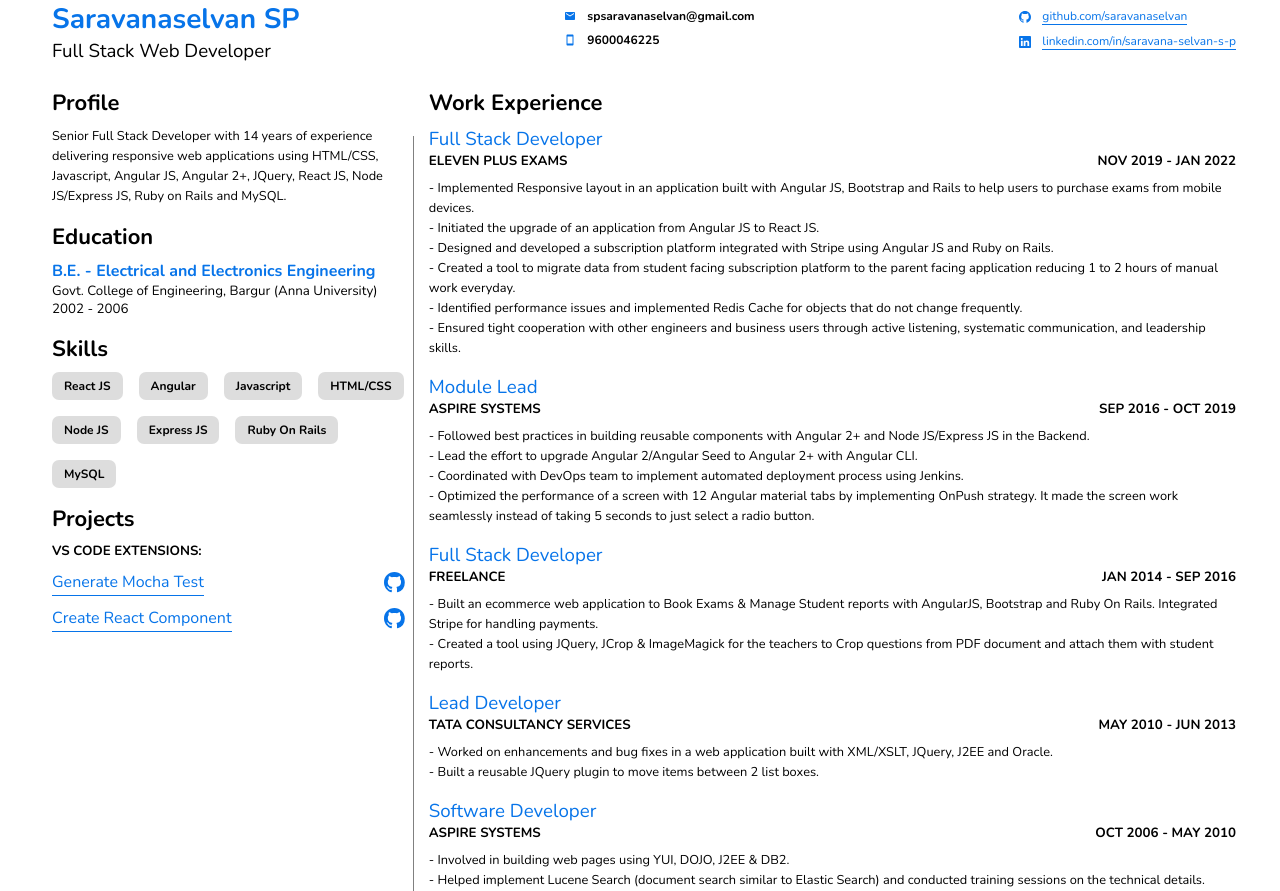
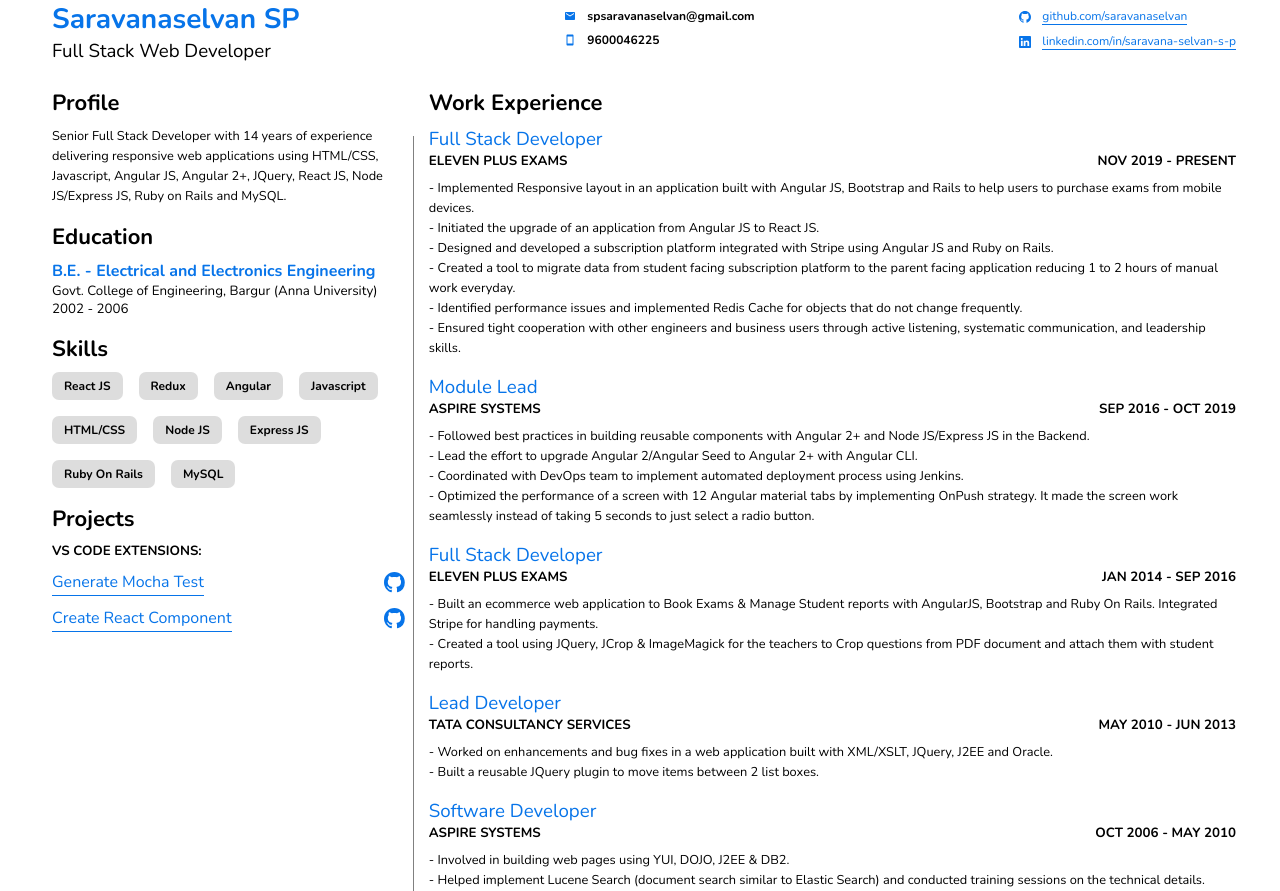
Before and after one commit to saravanaselvan/resume, a React (Create React App) app: page / in a window 1280 px wide. Built offline with nearby package versions, Linux system fonts and the light colour scheme.

Commit message:
Updated experience and skills

```diff
--- a/src/components/experience/Experience.jsx
+++ b/src/components/experience/Experience.jsx
@@ -8,7 +8,7 @@
         <h3 className="experience__project-role">Full Stack Developer</h3>
         <div className="experience__project-company">
           <small>Eleven Plus Exams</small>
-          <small>Nov 2019 - Jan 2022</small>
+          <small>Nov 2019 - Present</small>
         </div>
         <p className="experience__project-details">
           - Implemented Responsive layout in an application built with Angular
@@ -53,7 +53,7 @@
       <div className="experience__project">
         <h3 className="experience__project-role">Full Stack Developer</h3>
         <div className="experience__project-company">
-          <small>Freelance</small>
+          <small>Eleven Plus Exams</small>
           <small>Jan 2014 - Sep 2016 </small>
         </div>
         <p className="experience__project-details">
--- a/src/components/skills/Skills.jsx
+++ b/src/components/skills/Skills.jsx
@@ -2,6 +2,7 @@
 
 const skillSet = [
   "React JS",
+  "Redux",
   "Angular",
   "Javascript",
   "HTML/CSS",
```
